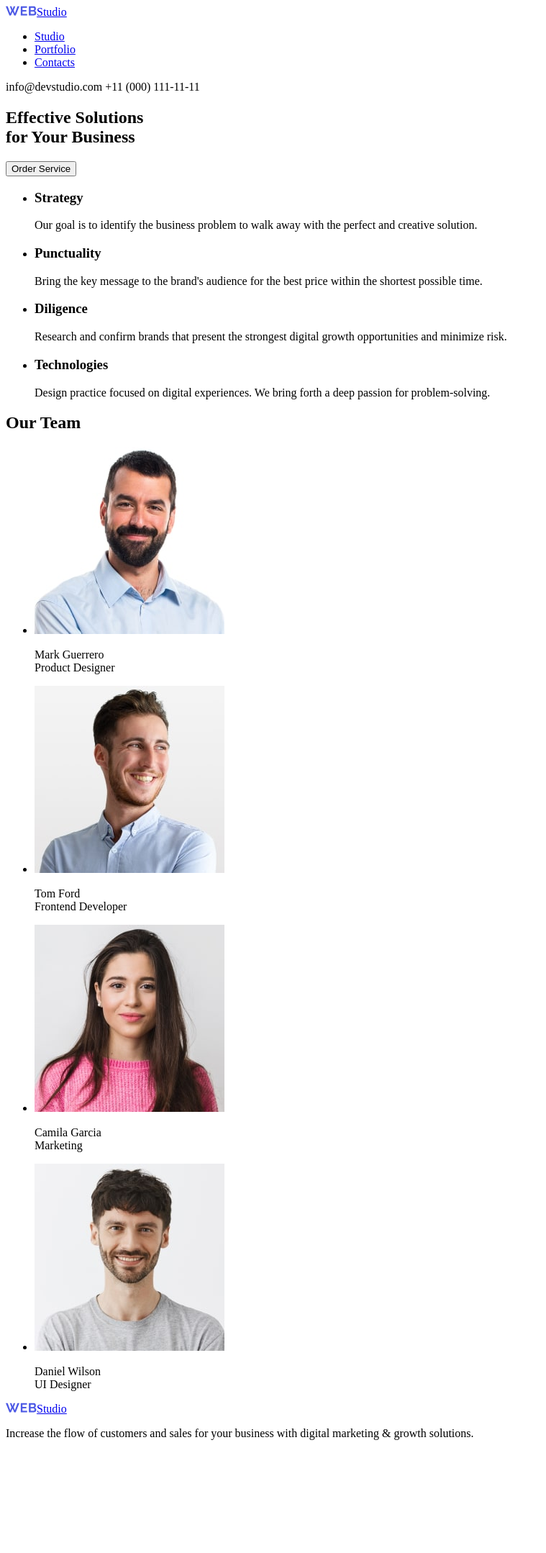
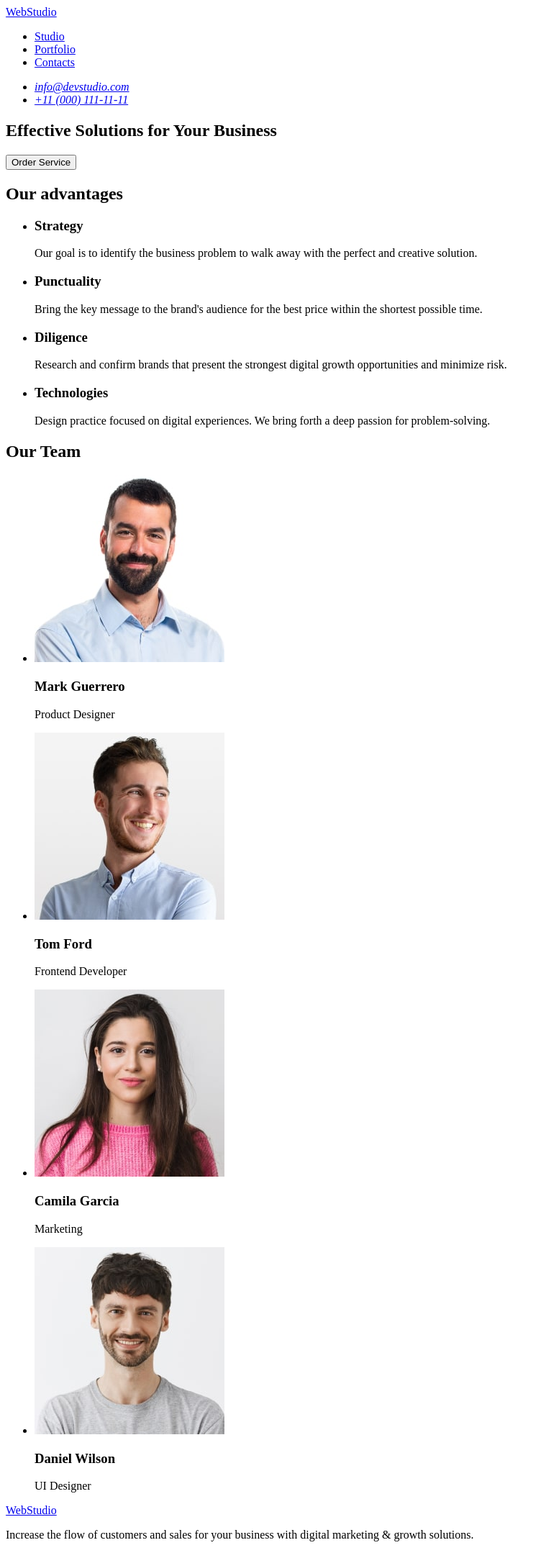
Before and after one commit to Dmytro-RAD/goit-markup-hw-01, a plain HTML site: page index.html in a window 1280 px wide. Shown: the whole page at 72% size, without its empty margins (0-759 px from the left). Before the commit the page ends 2017 px from the top, so only its background shows below. Drawn offline with Linux system fonts and the light colour scheme.

Commit message:
fixed_errors

```diff
--- a/index.html
+++ b/index.html
@@ -8,28 +8,29 @@
   <body>
     <header>
       <!--Main page-->
-      <a href="./index.html"
-        ><img src="imeges/Logo-Web.jpg" alt="logo" />Studio</a
-      >
       <nav>
+        <a href="./index.html">WebStudio</a>
         <ul>
           <li><a href="./">Studio</a></li>
           <li><a href="./">Portfolio</a></li>
           <li><a href="./">Contacts</a></li>
         </ul>
       </nav>
-      <p>info@devstudio.com +11 (000) 111-11-11</p>
+      <address>
+        <ul>
+          <li><a href="mailto:info@devstudio.com">info@devstudio.com</a></li>
+          <li><a href="tel:+110001111111">+11 (000) 111-11-11</a></li>
+        </ul>
+      </address>
     </header>
     <main>
       <section>
-        <h1>
-          Effective Solutions <br />
-          for Your Business
-        </h1>
+        <h1>Effective Solutions for Your Business</h1>
         <button type="button">Order Service</button>
       </section>
 
       <section>
+        <h2>Our advantages</h2>
         <ul>
           <li>
             <h3>Strategy</h3>
@@ -67,47 +68,49 @@
         <ul>
           <li>
             <img
-              src="imeges/img-1.jpg"
+              src="./imeges/img-1.jpg"
               alt="man_Mark"
               width="264"
               height="260"
             />
-            <p>Mark Guerrero <br />Product Designer</p>
+            <h3>Mark Guerrero</h3>
+            <p>Product Designer</p>
           </li>
           <li>
             <img
-              src="imeges/img-2.jpg"
+              src="./imeges/img-2.jpg"
               alt="man_Tom"
               width="264"
               height="260"
             />
-            <p>Tom Ford<br />Frontend Developer</p>
+            <h3>Tom Ford</h3>
+            <p>Frontend Developer</p>
           </li>
           <li>
             <img
-              src="imeges/img-3.jpg"
+              src="./imeges/img-3.jpg"
               alt="woman_Camila"
               width="264"
               height="260"
             />
-            <p>Camila Garcia<br />Marketing</p>
+            <h3>Camila Garcia</h3>
+            <p>Marketing</p>
           </li>
           <li>
             <img
-              src="imeges/img-4.jpg"
+              src="./imeges/img-4.jpg"
               alt="man_Daniel"
               width="264"
               height="260"
             />
-            <p>Daniel Wilson<br />UI Designer</p>
+            <h3>Daniel Wilson</h3>
+            <p>UI Designer</p>
           </li>
         </ul>
       </section>
     </main>
     <footer>
-      <a href="./index.html"
-        ><img src="imeges/Logo-Web.jpg" alt="logo" />Studio</a
-      >
+      <a href="./index.html">WebStudio</a>
       <p>
         Increase the flow of customers and sales for your business with digital
         marketing & growth solutions.
```
Also changed, not shown: imeges/Logo-Web.jpg (deleted).
